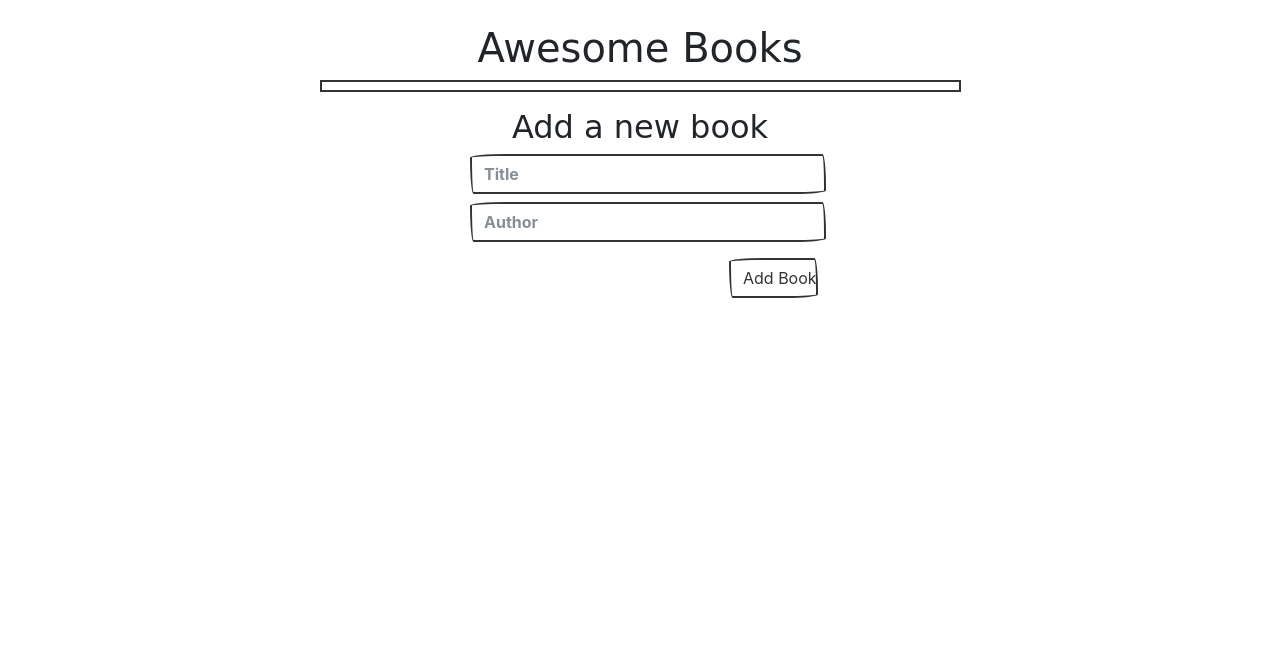
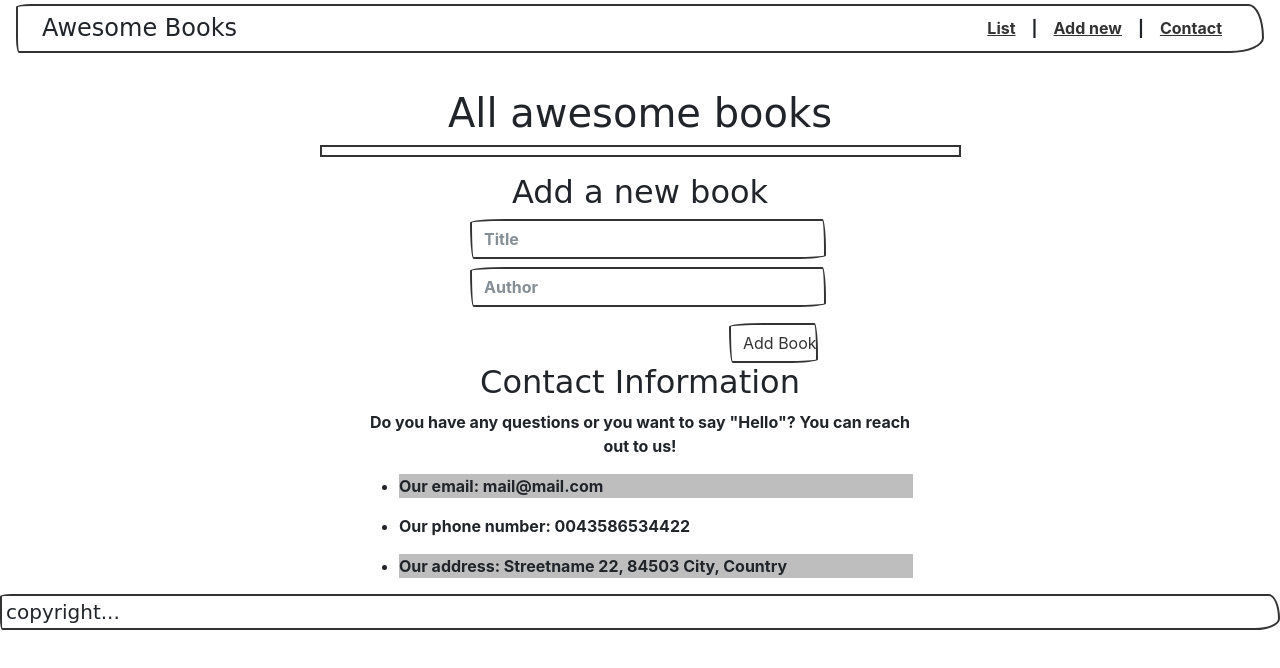
Before and after one commit to IjayAbby/awesome-books, a website: page index.html in a window 1280 px wide. Drawn offline with nearby package versions, Linux system fonts and the light colour scheme; a web font is replaced by a local one.

Commit message:
Add Navigation bar & Footer

```diff
--- a/index.html
+++ b/index.html
@@ -7,17 +7,31 @@
     <link rel="stylesheet" href="https://use.fontawesome.com/releases/v5.15.3/css/all.css" integrity="sha384-SZXxX4whJ79/gErwcOYf+zWLeJdY/qpuqC4cAa9rOGUstPomtqpuNWT9wdPEn2fk" crossorigin="anonymous">
     <link rel="stylesheet" href="https://bootswatch.com/5/sketchy/bootstrap.min.css">
     <link rel="stylesheet" href="index.css">
+    <script src="https://cdn.jsdelivr.net/npm/luxon@1.27.0/build/global/luxon.min.js"></script>
     <title>Awesome books</title>
 </head>
-<body>
+<body class="container-fluid">
+  <nav class="navbar navbar-expand-lg navbar-light bg-light d-flex justify-content-between px-4 m-1">
+    <h4 class="m-0 p-0">Awesome Books</h4>
+    <div class="d-flex justify-content-between">
+      <a id="listA" href="#" class="px-3 border-primary border-right">List</a>
+      <span>|</span>
+      <a id="formA" href="#" class="px-3 border-dark border-right">Add new</a>
+      <span>|</span>
+      <a id="contactA" href="#" class="px-3">Contact</a>
+    </div>
+  </nav>
+  <div class="container-fluid d-flex justify-content-end pt-2">
+    <span id="luxonDate" class=""></span>
+  </div>
   <div class="container mt-4">
-        <h1 class="text-center">Awesome Books</h1>
     <div id="div4list" class="row justify-content-center">
+      <h1 class="text-center">All awesome books</h1>
       <div class="col-7">
         <ul id="book-list" class="border border-primary p-1"></ul>
       </div>
     </div>
-        <div class="row justify-content-center">
+    <div id="div4form" class="row justify-content-center">
       <div class="col-4">
         <form id="book-form">
           <h2 class="text-center">Add a new book</h2>
@@ -33,6 +47,30 @@
         </form>
       </div>
     </div>
+    <div id="div4contact" class="row justify-content-center">
+      <div class="col-6">
+        <h2 class="text-center">Contact Information</h2>
+        <p class="text-center">Do you have any questions or you want to say "Hello"?
+          You can reach out to us!
+        </p>
+        <ul>
+          <li>
+            <p>Our email: mail@mail.com</p>
+          </li>
+          <li>
+            <p>Our phone number: 0043586534422</p>
+          </li>
+          <li>
+            <p>Our address: Streetname 22, 84503 City, Country</p>
+          </li>
+        </ul>
+      </div>
+    </div>
+  </div>
+  <div class="row d-flex justify-content-center">
+    <footer class="navbar navbar-expand-lg navbar-light bg-light mx-1 myFooter p-1 col-12">
+      <h5 class="m-0 p-0">copyright...</h5>
+    </footer>
   </div>
   <script src="app.js"></script>
 </body>
```
Lines whose indentation alone changed are shown as unchanged.
